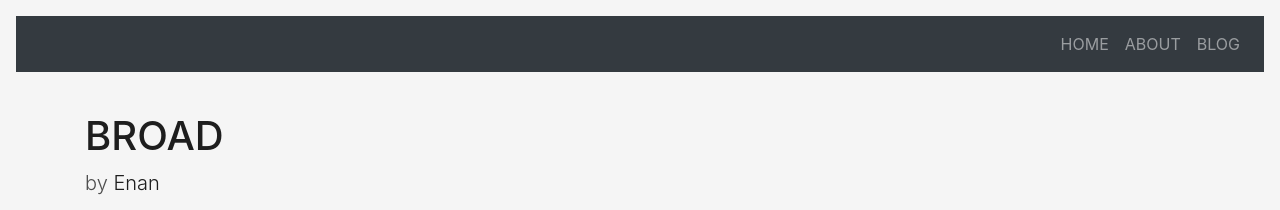
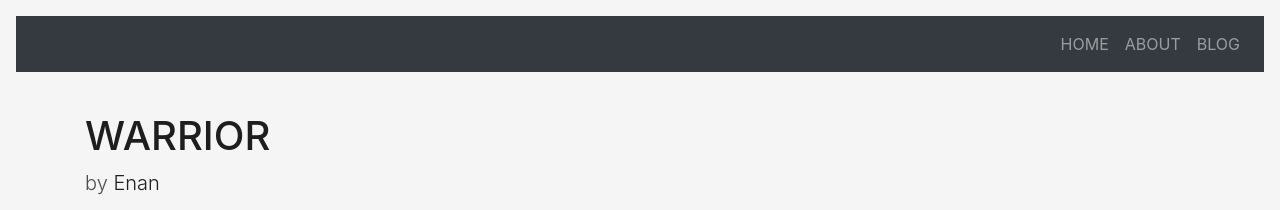
Before and after one commit to enan-yamin/ENAN, a plain HTML site: page BLOG3.html in a window 1280 px wide. Shown: the top 210 px of the page. Drawn offline with nearby package versions, Linux system fonts and the light colour scheme; a script that the page names is missing; files whose address does not match are found by name.

Commit message:
Update BLOG3.html

```diff
--- a/BLOG3.html
+++ b/BLOG3.html
@@ -68,7 +68,7 @@
       <div class="col-lg-8">
 
         <!-- Title -->
-        <h1 class="mt-4">BROAD</h1>
+        <h1 class="mt-4">WARRIOR</h1>
 
         <!-- Author -->
         <p class="lead">
```
